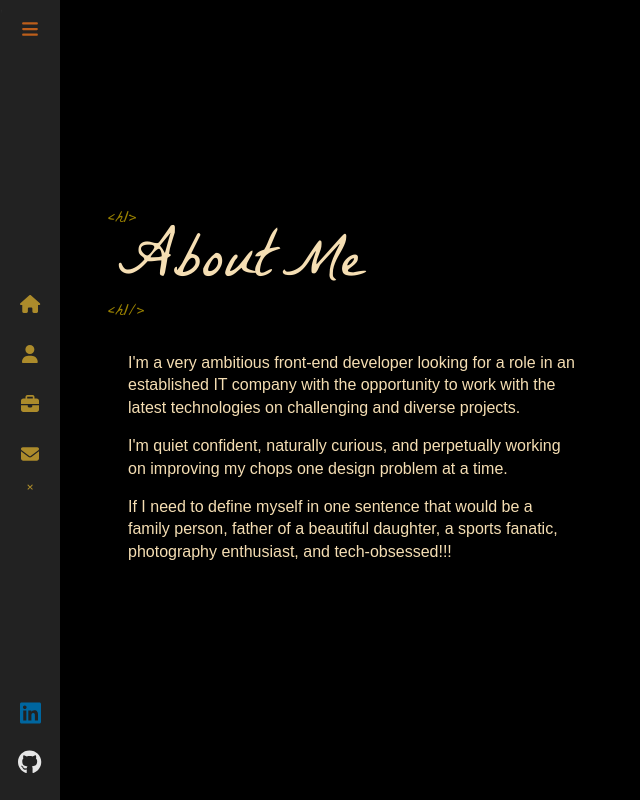
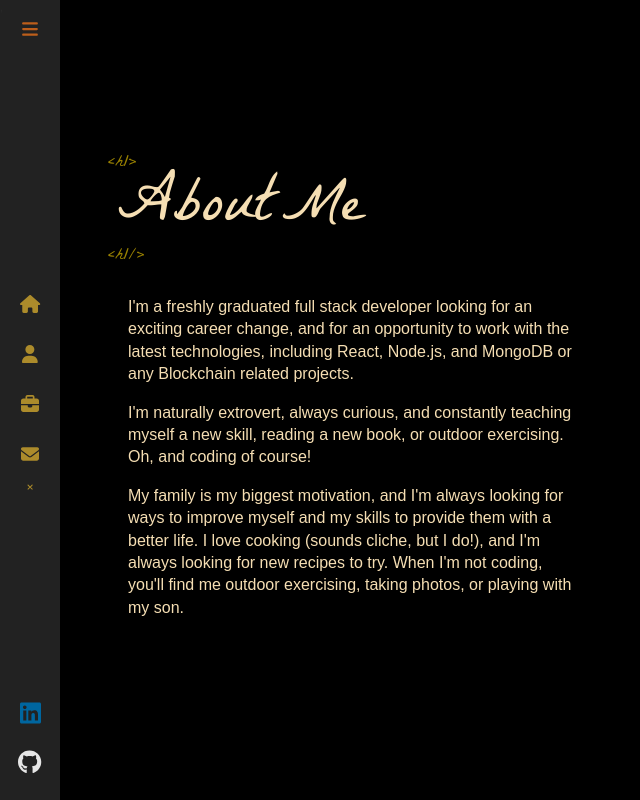
Before and after one commit to AussieKing/FD-React-Portfolio, a React (Create React App) app in the folder fd-react-portfolio/: page /about in a window 1280 px wide. Shown: the whole page, without its empty margins (0-640 px from the left). Built offline with nearby package versions, Linux system fonts and the light colour scheme.

Commit message:
changed logo to diffferent color scheme, main color now black and wheat, styled the Home and About pages, changed the Layout to reflect all changes, and styled the Navigation bar to be more elegant and less clunky

```diff
--- a/fd-react-portfolio/src/components/About/index.js
+++ b/fd-react-portfolio/src/components/About/index.js
@@ -29,18 +29,20 @@ const About = () => {
             </h1>
             <h2>
               <p>
-                I'm a very ambitious front-end developer looking for a role in an
-                established IT company with the opportunity to work with the latest
-                technologies on challenging and diverse projects.
+                I'm a freshly graduated full stack developer looking for an exciting career change, and for an
+                opportunity to work with the latest
+                technologies, including React, Node.js, and MongoDB or any Blockchain related projects.
               </p>
               <p align="LEFT">
-                  I'm quiet confident, naturally curious, and perpetually working on
-                  improving my chops one design problem at a time.
+                  I'm naturally extrovert, always curious, and constantly teaching myself a new skill,
+                  reading a new book, or outdoor exercising.
+                  Oh, and coding of course!
               </p>
               <p>
-                If I need to define myself in one sentence that would be a family
-                person, father of a beautiful daughter, a sports fanatic,
-                photography enthusiast, and tech-obsessed!!!
+                My family is my biggest motivation, and I'm always looking for ways to improve myself and
+                my skills to provide them with a better life.
+                I love cooking (sounds cliche, but I do!), and I'm always looking for new recipes to try.
+                When I'm not coding, you'll find me outdoor exercising, taking photos, or playing with my son.
               </p>
             </h2>
         </div>
```
